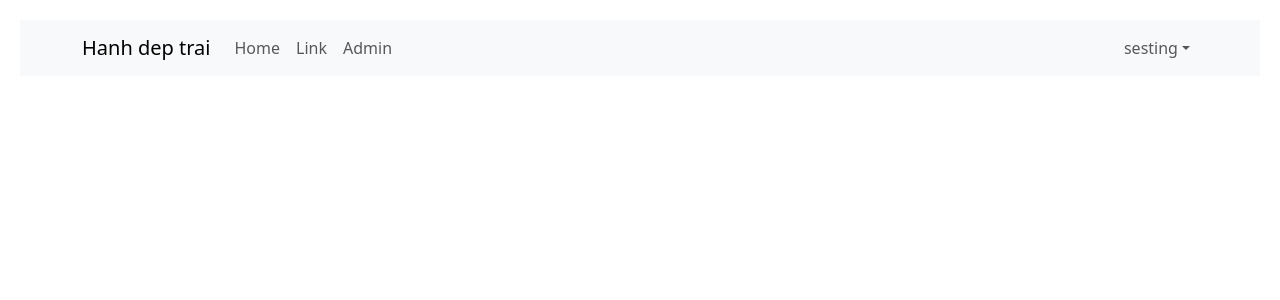
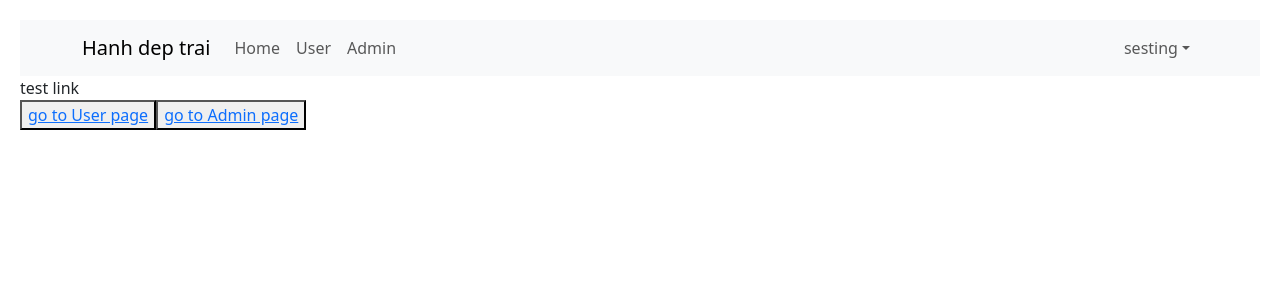
Before and after one commit to doanxhanh05-hue/react_hoidanit, a React (Create React App) app: page / in a window 1280 px wide. Shown: the top 300 px of the page. Built offline with nearby package versions, Linux system fonts and the light colour scheme.

Commit message:
'video48'

```diff
--- a/src/App.js
+++ b/src/App.js
@@ -1,3 +1,4 @@
+import { Link } from 'react-router-dom';
 import './App.scss';
 import Header from './components/header/Header';
 const App = () => {
@@ -5,7 +6,17 @@
   return (
     <div className="app--container">
       <Header></Header>
-
+      <div>
+        test link
+        <div>
+          <button>
+            <Link to='/Users'>go to User page</Link>
+          </button>
+          <button>
+            <Link to='/Admins'>go to Admin page</Link>
+          </button>
+        </div>
+      </div>
     </div>
   );
 }
--- /dev/null
+++ b/src/components/Admin/Admin.js
@@ -0,0 +1,11 @@
+import React from 'react'
+
+const Admin = (props) => {
+    return (
+        <div>
+            Admin component
+        </div>
+    )
+}
+
+export default Admin
--- /dev/null
+++ b/src/components/User/User.js
@@ -0,0 +1,11 @@
+import React from 'react'
+
+const User = (props) => {
+    return (
+        <div>
+            usser component
+        </div>
+    )
+}
+
+export default User
--- a/src/components/header/Header.js
+++ b/src/components/header/Header.js
@@ -2,6 +2,7 @@
 import Nav from 'react-bootstrap/Nav';
 import Navbar from 'react-bootstrap/Navbar';
 import NavDropdown from 'react-bootstrap/NavDropdown';
+import { Link } from 'react-router-dom';
 
 const Header = () => {
     return (
@@ -11,10 +12,12 @@
                 <Navbar.Toggle aria-controls="basic-navbar-nav" />
                 <Navbar.Collapse id="basic-navbar-nav">
                     <Nav className="me-auto">
-                        <Nav.Link href="#home">Home</Nav.Link>
-                        <Nav.Link href="#link">Link</Nav.Link>
-                        <Nav.Link href="#link">Admin</Nav.Link>
-
+                        <Link to='/' className='nav-link'>Home</Link>
+                        <Link to='/Users' className='nav-link'>User</Link>
+                        <Link to='/Admins' className='nav-link'>Admin</Link>
+                        {/* <Nav.Link href="/">Home</Nav.Link>
+                        <Nav.Link href="/Users">User</Nav.Link>
+                        <Nav.Link href="/Admins">Admin</Nav.Link> */}
                     </Nav>
                     <Nav>
                         <NavDropdown title="sesting" id="basic-nav-dropdown">
--- a/src/index.js
+++ b/src/index.js
@@ -5,11 +5,21 @@
 import { Provider } from 'react-redux';
 import store from './redux/store';
 import 'bootstrap/dist/css/bootstrap.min.css';
+import { BrowserRouter, Routes, Route } from 'react-router-dom';
+import User from './components/User/User';
+import Admin from './components/Admin/Admin';
 const root = ReactDOM.createRoot(document.getElementById('root'));
 root.render(
   <Provider store={store}>
     {/* <React.StrictMode> */}
-    <App />
+    <BrowserRouter>
+      <Routes>
+        <Route path="/" element={<App />} />
+        <Route path="Users" element={<User />} />
+        <Route path="Admins" element={<Admin />} />
+      </Routes>
+    </BrowserRouter>
+
     {/* </React.StrictMode> */}
   </Provider>
 );
```
